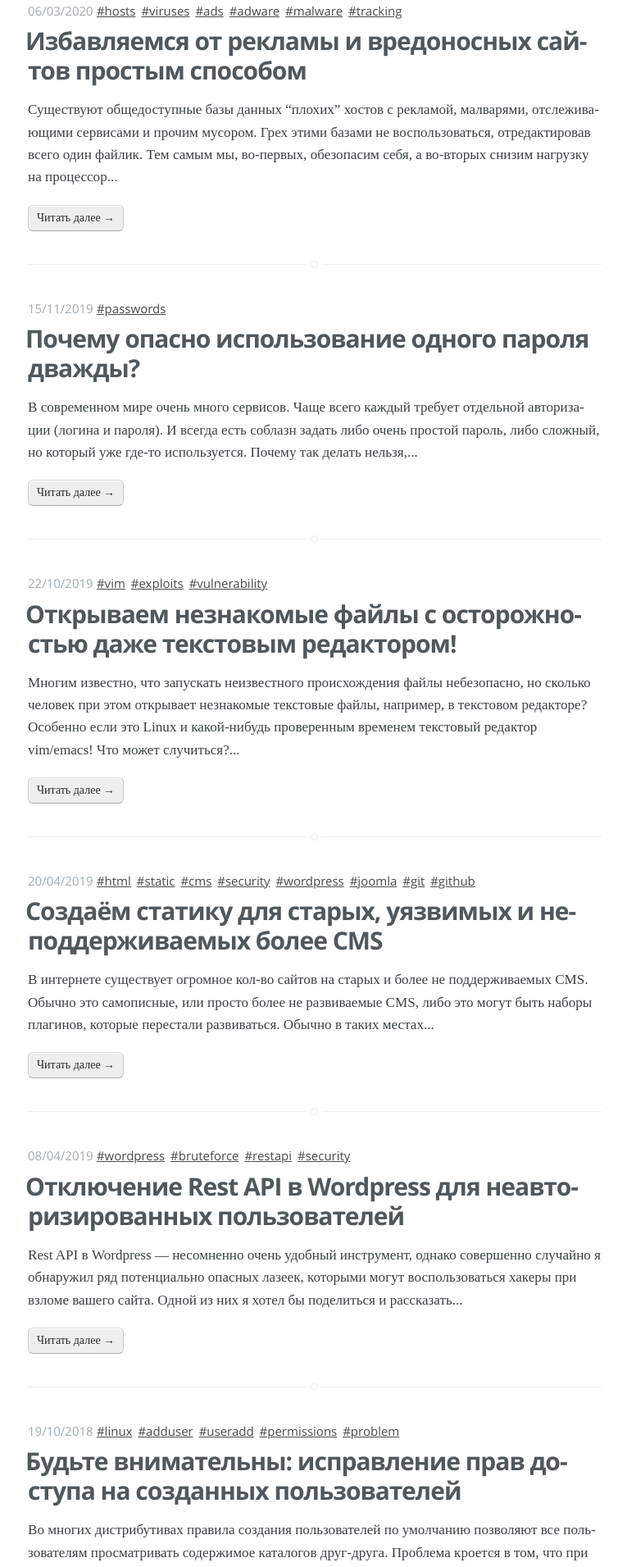
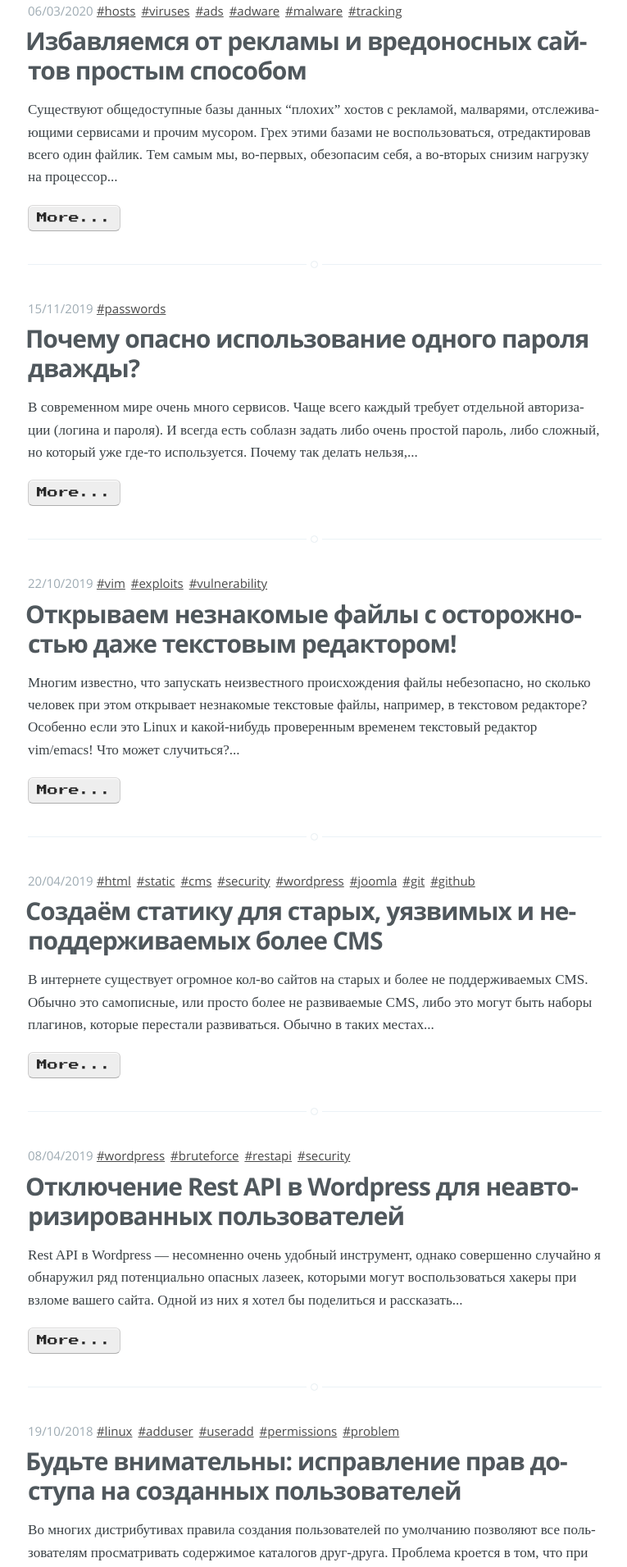
Before and after one commit to cryptopunks/cryptopunks.github.io, a Jekyll site: the page built from index.html, in a window 1280 px wide. Shown: the part 410-2321 px from the top of the page at 82% size, without its empty margins (256-1021 px from the left). Built offline with Jekyll 4.4.1, drawn with Linux system fonts in a browser that asks for light colours; the list of posts is cut into pages by our own code; some of the changed text lies outside the part shown.

Commit message:
fix more button

```diff
--- a/_layouts/index.html
+++ b/_layouts/index.html
@@ -22,7 +22,7 @@ cover: false
         </header>
         <section class="post-excerpt">
             {{ post.content | strip_html | truncatewords: 35}}
-            <div class="read_more"><a class="button" href="{{ post.url }}">Читать далее &rarr;</a></div>
+            <div class="read_more"><a class="button" href="{{ post.url }}">More...</a></div>
         </section>
     </article>
 
--- a/assets/css/screen.css
+++ b/assets/css/screen.css
@@ -1087,7 +1087,8 @@ margin on the iframe, cause it breaks stuff. */
     color: #282828 !important;
     cursor: pointer;
     display: inline-block;
-    font-size: 14px;
+    font-size: 13px;
+    font-family: 'Press Start 2P', sans-serif;
     font-weight: normal;
     height: 30px;
     line-height: 30px;
```
